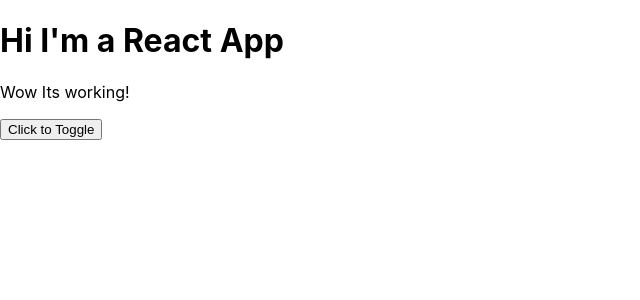
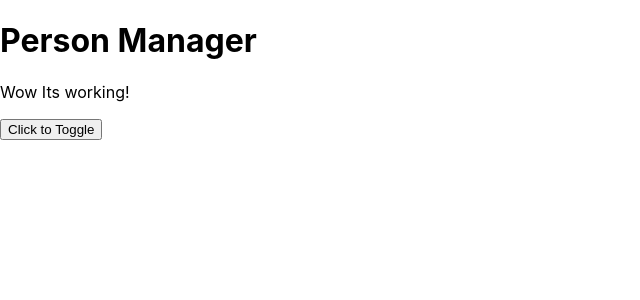
Before and after one commit to sanjeev2106/my-app, a React app: page / in a window 1280 px wide. Shown: the top 300 px of the page, without its empty margins (0-640 px from the left). Built offline with nearby package versions, Linux system fonts and the light colour scheme.

Commit message:
Passing props to class based component

```diff
--- a/src/components/Cockpit/Cockpit.js
+++ b/src/components/Cockpit/Cockpit.js
@@ -20,7 +20,7 @@
 
     return(
         <div className={classes.Cockpit}>
-            <h1>Hi I'm a React App</h1>
+            <h1>{props.title}</h1>
             <p className={assignedClasses.join(' ')}>Wow Its working!</p>
             <button className={btnClass} onClick={props.clicked}>Click to Toggle</button>
         </div>
--- a/src/containers/App.js
+++ b/src/containers/App.js
@@ -62,6 +62,7 @@
     return (
         <div className={classes.App}>
           <Cockpit
+          title={this.props.appTitle}
           showPerson={this.state.showPerson}
           persons={this.state.persons}
           clicked={this.togglePersonHandler}/>
--- a/src/index.js
+++ b/src/index.js
@@ -6,7 +6,7 @@
 
 ReactDOM.render(
   <React.StrictMode>
-    <App />
+    <App appTitle="Person Manager"/>
   </React.StrictMode>,
   document.getElementById('root')
 );
```
